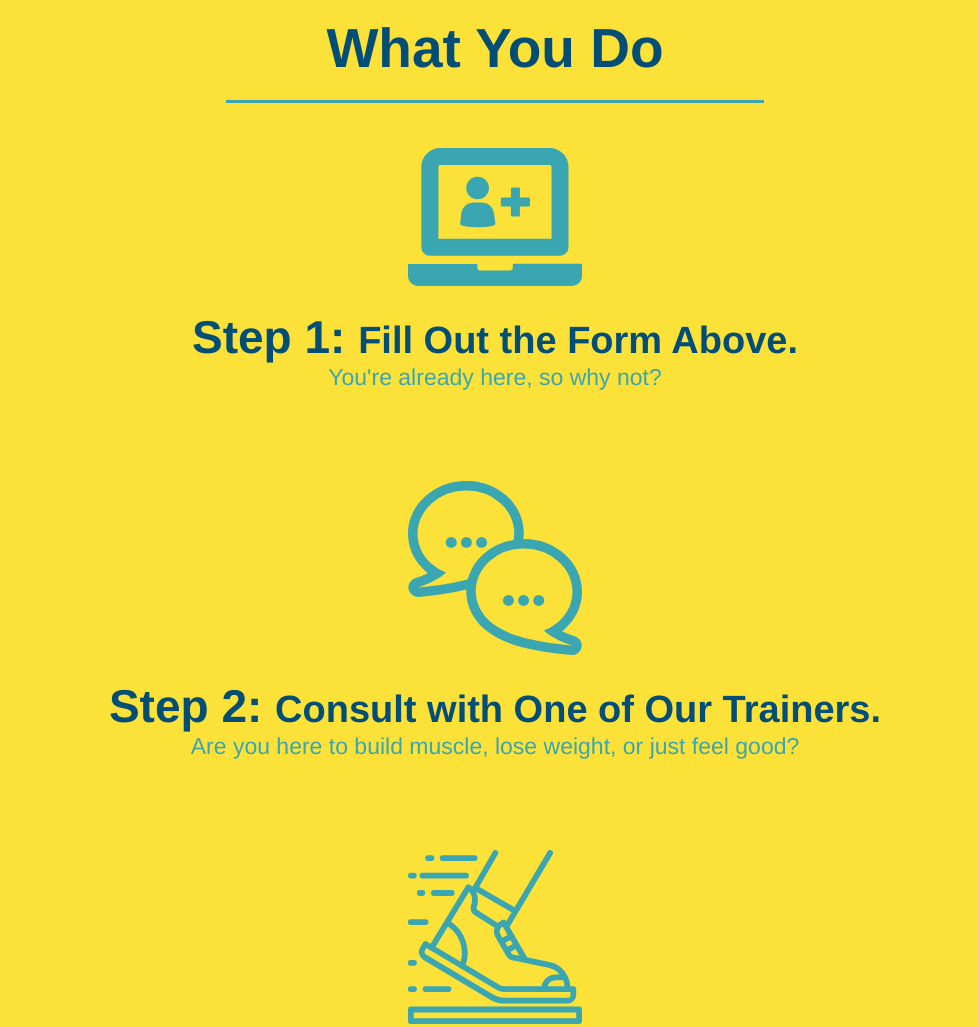
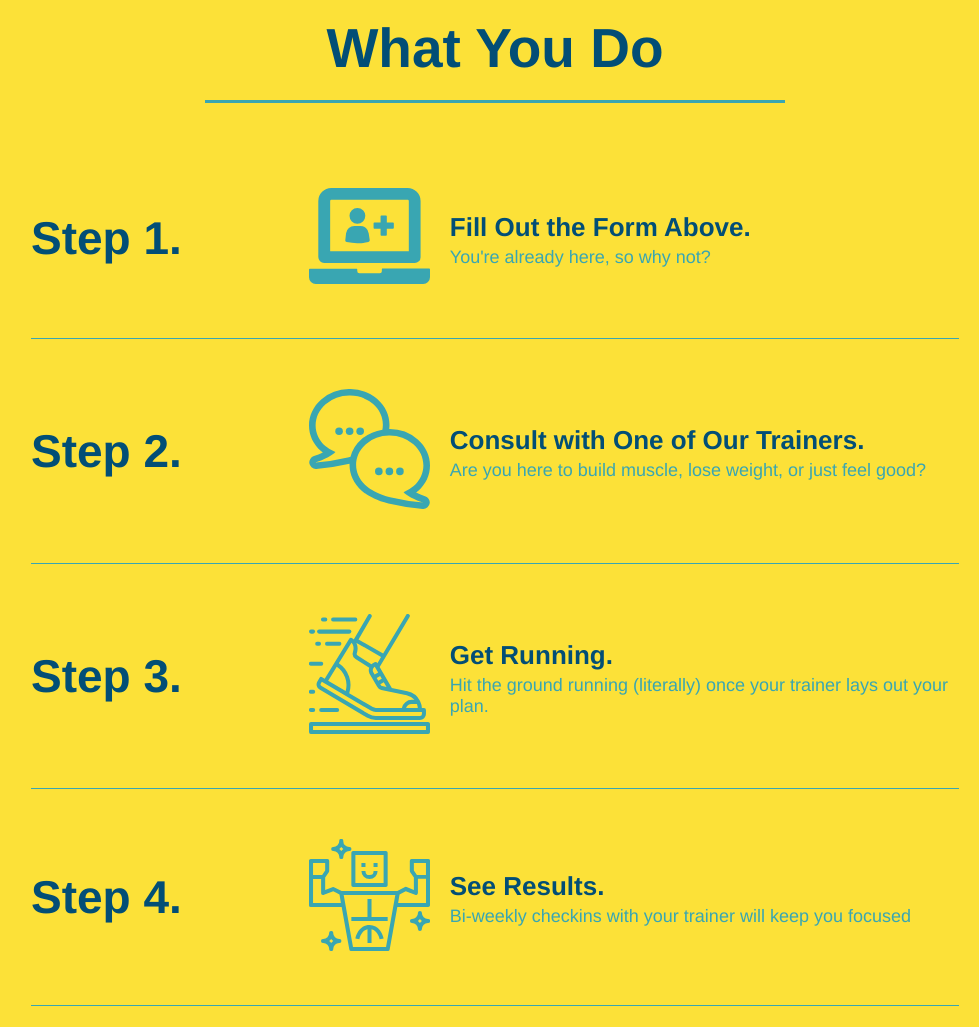
Before and after one commit to caersun/run-buddy, a plain HTML site: page index.html in a window 1280 px wide. Shown: the part 1140-2167 px from the top of the page, without its empty margins (145-1124 px from the left). Drawn offline with Linux system fonts and the light colour scheme.

Commit message:
add flexbox to the steps

```diff
--- a/assets/css/style.css
+++ b/assets/css/style.css
@@ -142,10 +142,11 @@ section {
 .section-title {
     font-size: 55px;
     color: #024e76;
-    margin-bottom: 35px;
-    padding: 0 100px 20px 100px;
-    display: inline-block;
     border-bottom: 3px solid;
+    padding-bottom: 20px;
+    text-align: center;
+    margin: 0 auto 35px auto;
+    width: 50%;
 }
 
 .primary-border {
@@ -156,50 +157,68 @@ section {
     border-color: #39a6b2;
 }
 
-.intro {
-    text-align: center;
-}
-
 .intro p {
     line-height: 1.7;
     color: #39a6b2;
     width: 80%;
     font-size: 20px;
     margin: 0 auto;
+    text-align: center;
 }
 
 .steps {
-    text-align: center;
     background: #fce138;
 }
 
-.steps div {
-    margin-bottom: 80px;
+.step {
+    margin: 50px auto;
+    padding-bottom: 50px;
+    width: 80%;
+    border-bottom: 1px solid #39a6b2;
+    display: flex;
+    flex-wrap: wrap;
+    align-items: center;
+    justify-content: space-between;
 }
 
-.steps img {
-    width: 15%;
-    margin: 10px 0;
+.step h3 {
+    color: #024e76;
+    font-size: 46px;
+    flex: 1 30%;
 }
 
-.steps h3 {
-    color: #024e76;
-    font-size: 46px;
-    margin-top: 10px;
+.step-info {
+    flex: 2 70%;
+    display: flex;
+    flex-wrap: wrap;
+    align-items: center;
 }
 
-.steps p {
-    color: #39a6b2;
-    font-size: 23px;
+.step-img {
+    flex: 1 12%;
+    margin-right: 20px;
 }
 
-.steps span {
-    font-size: 38px;
+.step-img img {
+    max-width: 100%;
 }
 
-.trainers {
-    text-align: center;
+.step-text {
+    flex: 12;
 }
+
+.step-text p {
+    color: #39a6b2;
+    font-size: 18px;
+}
+
+.step-text h4 {
+    font-size: 26px;
+    line-height: 1.5;
+    color: #024e76;
+}
+
+
 
 .trainer {
     width: 900px;
@@ -220,14 +239,6 @@ section {
     width: 65%;
 }
 
-.text-left {
-    text-align: left;
-}
-
-.text-right {
-    text-align: right;
-}
-
 .trainer-bio h3 {
     font-size: 32px;
     margin-bottom: 8px;
@@ -245,7 +256,6 @@ section {
 }
 
 .contact {
-    text-align: center;
     background: #024e76;
 }
 
@@ -282,3 +292,15 @@ section {
 .contact-info a {
     color: #fce138;
 }
+
+.text-left {
+    text-align: left;
+}
+
+.text-right {
+    text-align: right;
+}
+
+.flex-row {
+    display: flex;
+}
--- a/index.html
+++ b/index.html
@@ -73,43 +73,79 @@
 
         <!-- "what we do" section -->
         <section id="what-we-do" class="intro">
+            <div class="flex-row">
                 <h2 class="section-title primary-border">What We Do</h2>
+            </div>
+            <div class="flex-row">
                 <p>
                     butcher selfies chambray shabby chic gentrify readymade yr Echo Park XOXO Tumblr normcore Banksy direct trade Blue Bottle chillwave you probably haven't heard of them single-origin coffee Vice fanny pack fixie Odd Future Austin fingerstache pickled twee synth Wes Anderson Thundercats viral bitters flannel meggings narwhal Marfa Schlitz sustainable Intelligentsia umami deep v craft
                 </p>
+            </div>
         </section>
 
         <!-- "what you do" section -->
         <section id="what-you-do" class="steps">
+            <div class="flex-row">
                 <h2 class="section-title secondary-border">What You Do</h2>
-            <div>
+            </div>
+            <div class="step">
+                <h3>Step 1.</h3>
+                <div class="step-info">
+                    <div class="step-img">
                         <img src="./assets/images/step-1.svg" alt="" />
-                <h3>Step 1: <span>Fill Out the Form Above.</span></h3>
+                    </div>
+                    <div class="step-text">
+                        <h4>Fill Out the Form Above.</h4>
                         <p>You're already here, so why not?</p>
                     </div>
+                </div>
+            </div>
 
-            <div>
+            <div class="step">
+                <h3>Step 2.</h3>
+                <div class="step-info">
+                    <div class="step-img">
                         <img src="./assets/images/step-2.svg" alt="" />
-                <h3>Step 2: <span>Consult with One of Our Trainers.</span></h3>
+                    </div>
+                    <div class="step-text">
+                        <h4>Consult with One of Our Trainers.</h4>
                         <p>Are you here to build muscle, lose weight, or just feel good?</p>
                     </div>
+                </div>
+            </div>
 
-            <div>
+            <div class="step">
+                <h3>Step 3.</h3>
+                <div class="step-info">
+                    <div class="step-img">
                         <img src="./assets/images/step-3.svg" alt="" />
-                <h3>Step 3: <span>Get Running.</span></h3>
+                    </div>
+                    <div class="step-text">
+                        <h4>Get Running.</h4>
                         <p>Hit the ground running (literally) once your trainer lays out your plan.</p>
                     </div>
+                </div>
+            </div>
 
-            <div>
+            <div class="step">
+                <h3>Step 4.</h3>
+                <div class="step-info">
+                    <div class="step-img">
                         <img src="./assets/images/step-4.svg" alt="" />
-                <h3>Step 4: <span>See Results.</span></h3>
+                    </div>
+                    <div class="step-text">
+                        <h4>See Results.</h4>
                         <p>Bi-weekly checkins with your trainer will keep you focused</p>
+                    </div>
+                </div>
             </div>
         </section>
 
         <!-- "meet the trainers" section -->
         <section id="your-trainers" class="trainers">
+            <div class="flex-row">
                 <h2 class="section-title primary-border">Meet The Trainers</h2>
+            </div>
             <article class="trainer">
                 <img src="./assets/images/trainer-1.jpg" alt="Arron Stephens in his workout clothes, ready to pump iron" />
                 <div class="trainer-bio text-left">
@@ -150,7 +186,9 @@
 
         <!-- "reach out" section -->
         <section id="reach-out" class="contact">
+            <div class="flex-row">
                 <h2 class="section-title secondary-border">Reach Out</h2>
+            </div>
             <div class="contact-info">
                 <iframe
                     src="https://www.google.com/maps/embed?pb=!1m18!1m12!1m3!1d27586.151390741372!2d-97.71609689067402!3d30.20087114250754!2m3!1f0!2f0!3f0!3m2!1i1024!2i768!4f13.1!3m3!1m2!1s0x8644b3fd792341d3%3A0x5257ae045759028!2s3805%20Black%20Granite%20Dr%2C%20Austin%2C%20TX%2078744!5e0!3m2!1sen!2sus!4v1628905523697!5m2!1sen!2sus"
```
Lines whose indentation alone changed are shown as unchanged.
